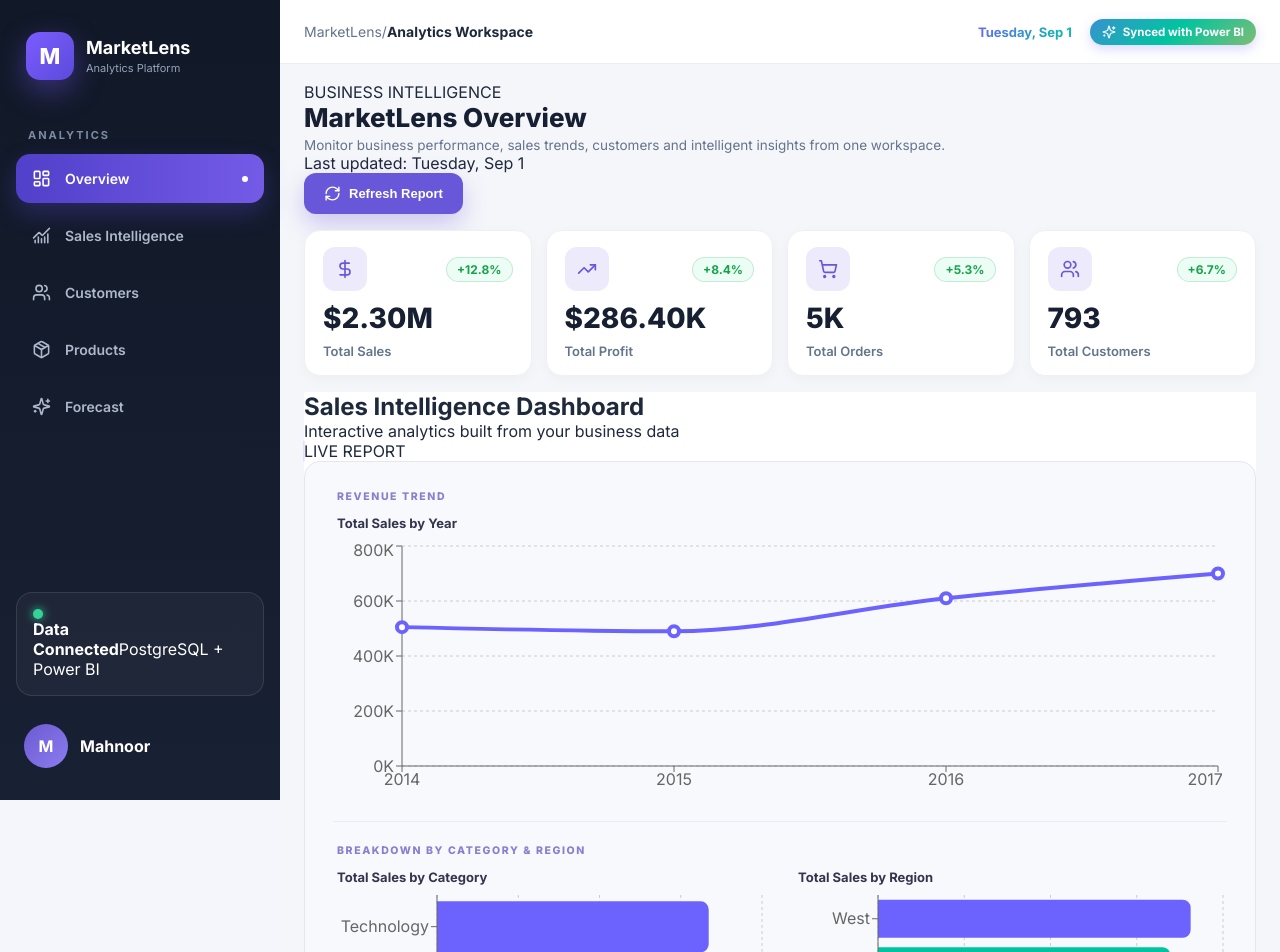
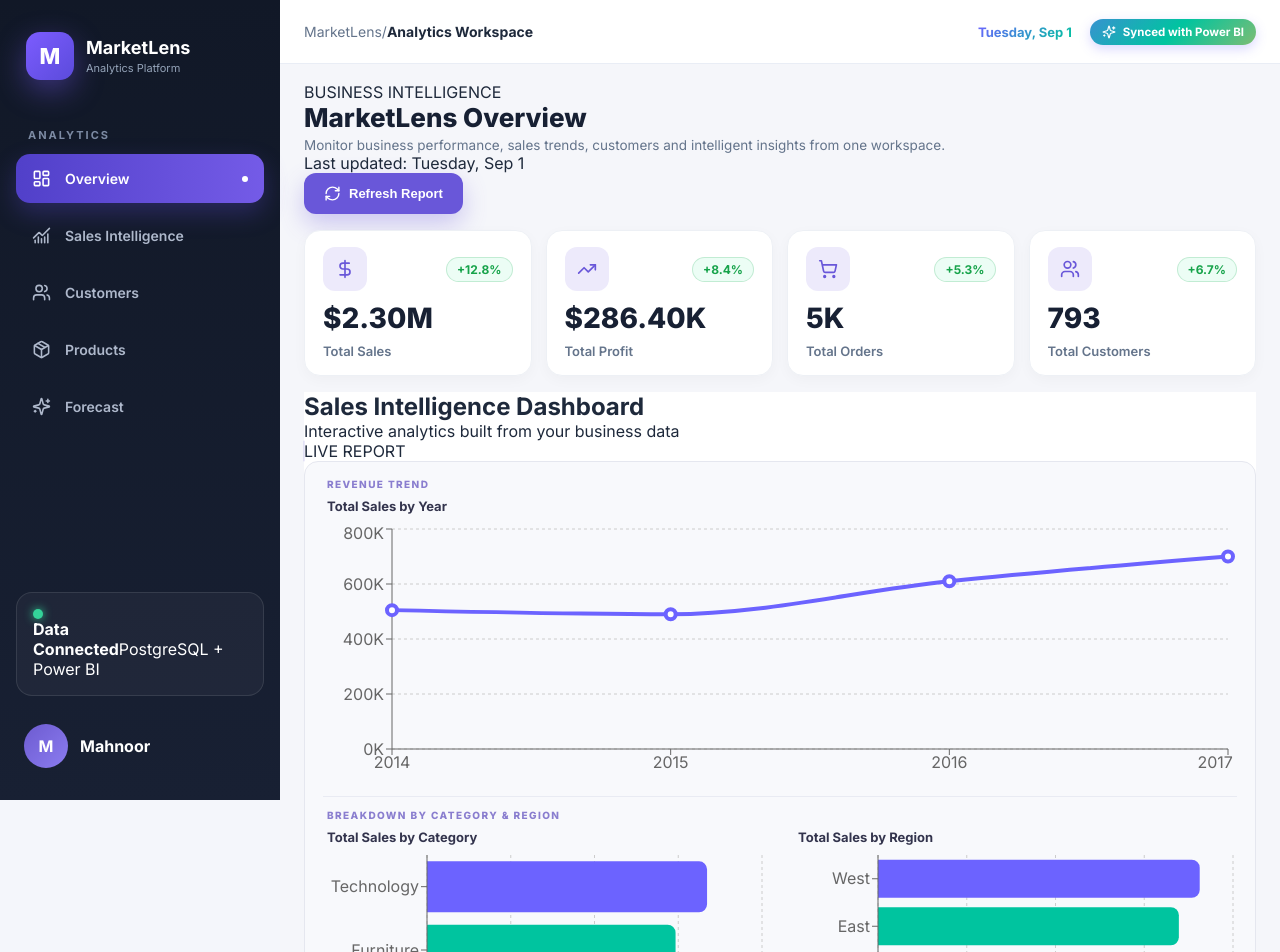
Before and after one commit to Mahnoorjaved-mj/MarketLens, a React (Vite) app in the folder frontend/: page / in a window 1280 px wide. Shown: the top 952 px of the page. Built offline with nearby package versions, Linux system fonts and the light colour scheme.

Commit message:
tighten layout margins and padding across dashboard

```diff
--- a/frontend/src/index.css
+++ b/frontend/src/index.css
@@ -398,15 +398,15 @@
 .dashboard-grid {
   display: grid;
   grid-template-columns: 2fr 1fr;
-  gap: 22px;
-  margin-bottom: 22px;
+  gap: 16px;
+  margin-bottom: 16px;
 }
 
 .dashboard-grid-3 {
   display: grid;
   grid-template-columns: repeat(3, 1fr);
-  gap: 22px;
-  margin-bottom: 22px;
+  gap: 16px;
+  margin-bottom: 16px;
 }
 
 /* ================================
@@ -665,8 +665,8 @@
 .bottom-grid {
   display: grid;
   grid-template-columns: 1fr 1fr;
-  gap: 22px;
-  margin-bottom: 22px;
+  gap: 16px;
+  margin-bottom: 16px;
 }
 .analytics-grid { grid-template-columns: 2fr 1fr 1fr; }
 .analytics-grid .large-chart { grid-column: span 1; }
@@ -674,10 +674,10 @@
 /* ---- ChartCard (report-card) ---- */
 .report-card {
   background: #fff;
-  border-radius: 18px;
-  padding: 24px;
+  border-radius: 16px;
+  padding: 16px 18px;
   border: 1px solid #edf0f5;
-  box-shadow: 0 5px 20px rgba(15, 23, 42, 0.04);
+  box-shadow: 0 4px 14px rgba(15, 23, 42, 0.03);
   animation: fadeSlideUp 0.6s ease both;
   transition: box-shadow 0.25s ease, transform 0.25s ease;
 }
@@ -855,17 +855,17 @@
 .powerbi-canvas {
   background: #f8f9fc;
   border: 1px solid #e5e7ef;
-  border-radius: 16px;
-  padding: 28px 28px 8px;
+  border-radius: 14px;
+  padding: 16px 18px 4px;
 }
 
 .report-section-label {
   display: block;
   color: #8a7ecf;
-  font-size: 10.5px;
+  font-size: 10px;
   font-weight: 800;
-  letter-spacing: 1.6px;
-  margin: 22px 4px 12px;
+  letter-spacing: 1.4px;
+  margin: 12px 4px 8px;
 }
 .report-section-label:first-child {
   margin-top: 0;
@@ -874,8 +874,8 @@
 .report-inner-card {
   background: transparent;
   border: none;
-  padding: 0 4px 20px;
-  margin-bottom: 20px;
+  padding: 0 4px 12px;
+  margin-bottom: 12px;
   border-bottom: 1px solid #e9ebf3;
 }
 .report-inner-card:last-child {
```
